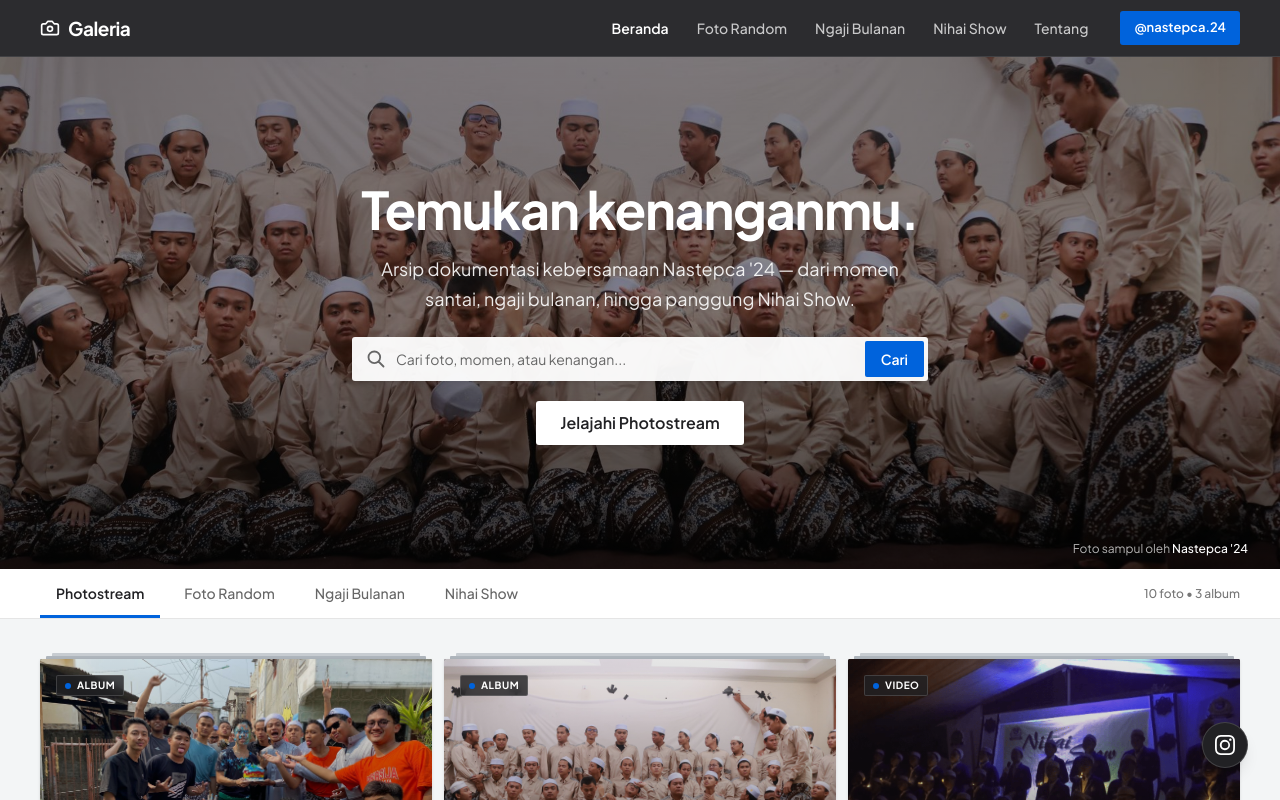
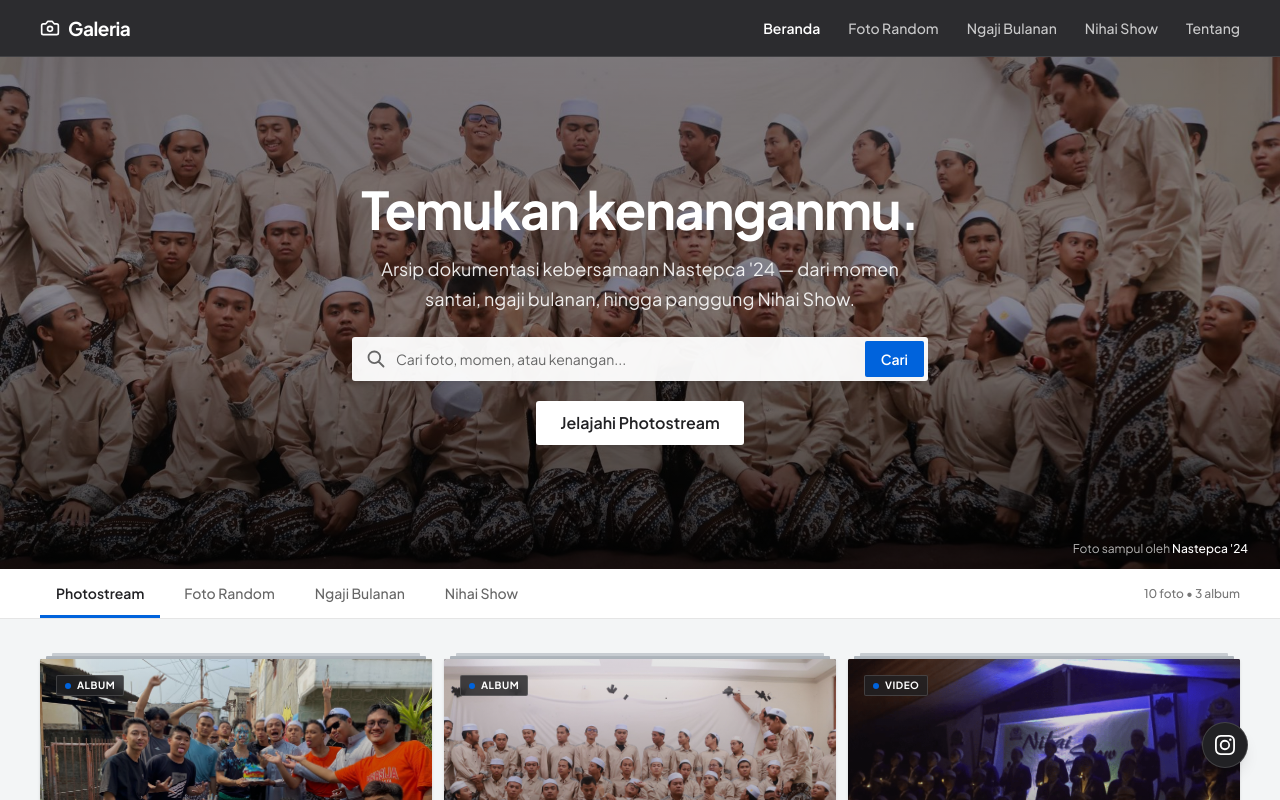
Before and after one commit to joluuk/nastepca, a Next.js app: page / in a window 1280 px wide. Shown: the top 800 px of the page. Built offline with nearby package versions, Linux system fonts and the light colour scheme.

Commit message:
Remove blue Instagram button from navbar

```diff
--- a/src/components/Navbar.js
+++ b/src/components/Navbar.js
@@ -58,9 +58,8 @@ export function Navbar() {
             </span>
           </Link>
 
-          {/* TENGAH / KANAN: MENU DESKTOP */}
-          <div className="hidden md:flex items-center gap-7 lg:gap-8">
-            <nav className="flex items-center gap-6 lg:gap-7 text-[14px] font-medium text-white/75">
+          {/* KANAN: MENU DESKTOP */}
+          <nav className="hidden md:flex items-center gap-6 lg:gap-7 text-[14px] font-medium text-white/75">
             {navLinks.map((item) => {
               const active = pathname === item.href;
               return (
@@ -83,16 +82,6 @@ export function Navbar() {
               Tentang
             </button>
           </nav>
-
-            <a
-              href="https://www.instagram.com/nastepca.24"
-              target="_blank"
-              rel="noopener noreferrer"
-              className="inline-flex items-center gap-1.5 bg-[#0063dc] hover:bg-[#0052b8] text-white text-[13px] font-semibold px-3.5 h-[34px] rounded-[3px] transition-colors shrink-0"
-            >
-              @nastepca.24
-            </a>
-          </div>
 
           {/* TOMBOL HAMBURGER MOBILE */}
           <button
```
Lines whose indentation alone changed are shown as unchanged.
